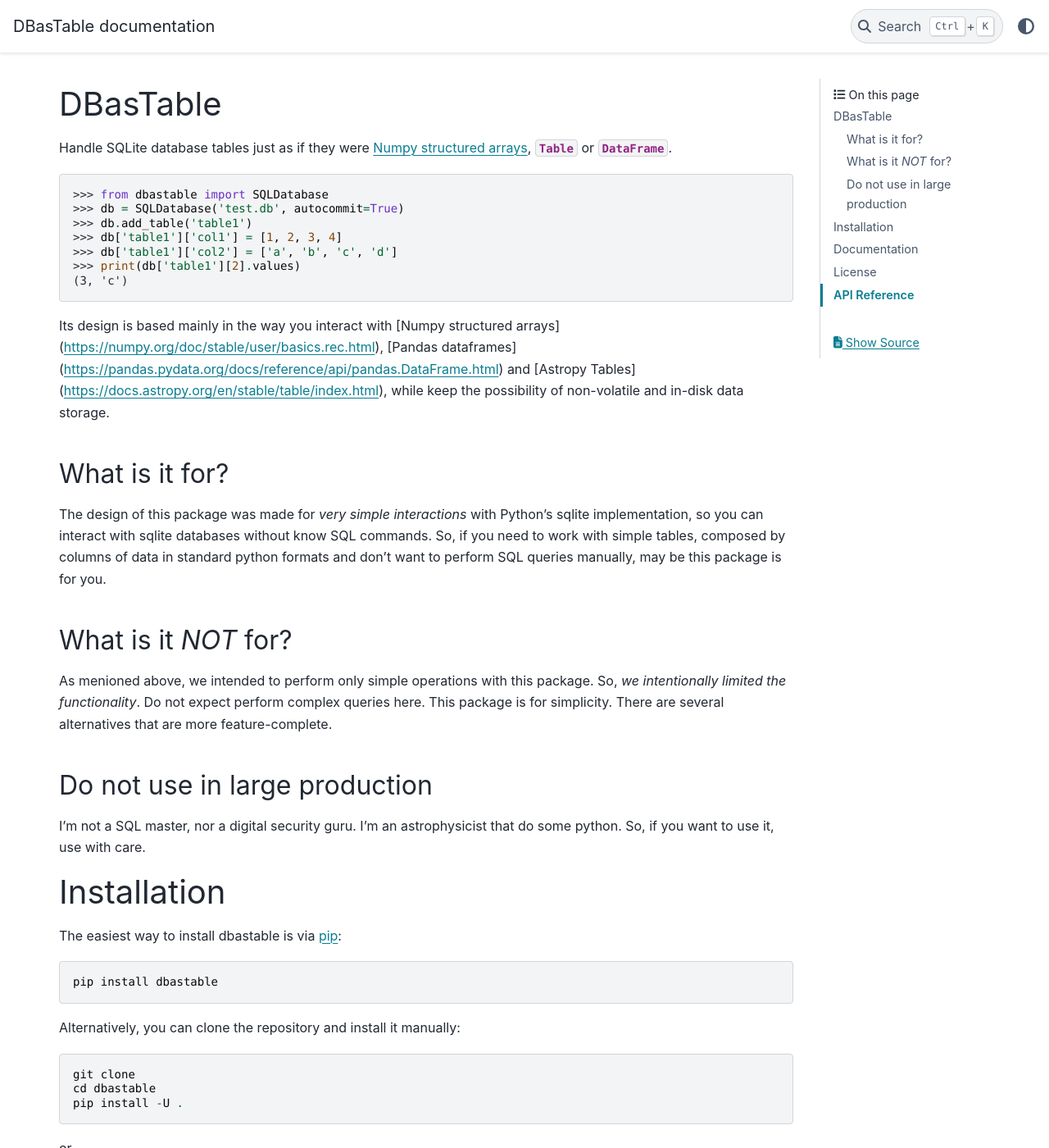
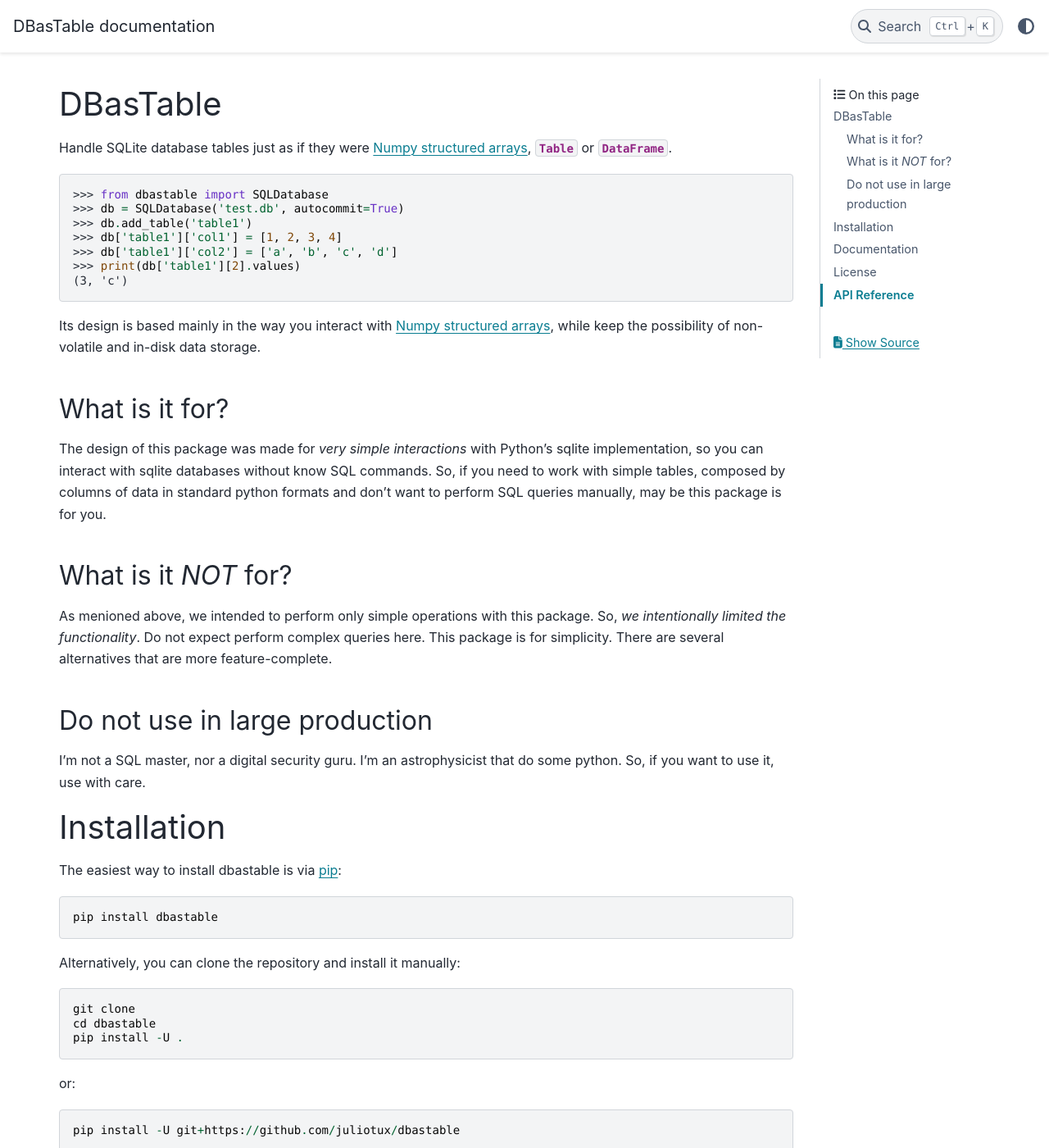
Before and after one commit to juliotux/DBasTable, a Sphinx documentation site: the page built from docs/index.rst, in a window 1280 px wide and 1400 px high. Shown: the whole window at 82% size. Built offline with Sphinx 7.4.7 and the PyData theme 0.15.4, drawn with Linux system fonts in a browser that asks for light colours; the version number could not be read and is left out; some of the changed text lies outside the part shown.

Commit message:
just more general comments

```diff
--- a/docs/index.rst
+++ b/docs/index.rst
@@ -13,7 +13,7 @@ Handle SQLite database tables just as if they were `Numpy structured arrays <htt
     >>> print(db['table1'][2].values)
     (3, 'c')
 
-Its design is based mainly in the way you interact with [Numpy structured arrays](https://numpy.org/doc/stable/user/basics.rec.html), [Pandas dataframes](https://pandas.pydata.org/docs/reference/api/pandas.DataFrame.html) and [Astropy Tables](https://docs.astropy.org/en/stable/table/index.html), while keep the possibility of non-volatile and in-disk data storage.
+Its design is based mainly in the way you interact with `Numpy structured arrays <https://numpy.org/doc/stable/user/basics.rec.html>`_, while keep the possibility of non-volatile and in-disk data storage.
 
 What is it for?
 ===============
@@ -43,10 +43,13 @@ Alternatively, you can clone the repository and install it manually::
     cd dbastable
     pip install -U .
 
-or
+or::
 
     pip install -U git+https://github.com/juliotux/dbastable
 
+Development version is also available at pip::
+
+    pip install -U --pre dbastable
 
 Documentation
 -------------
```
